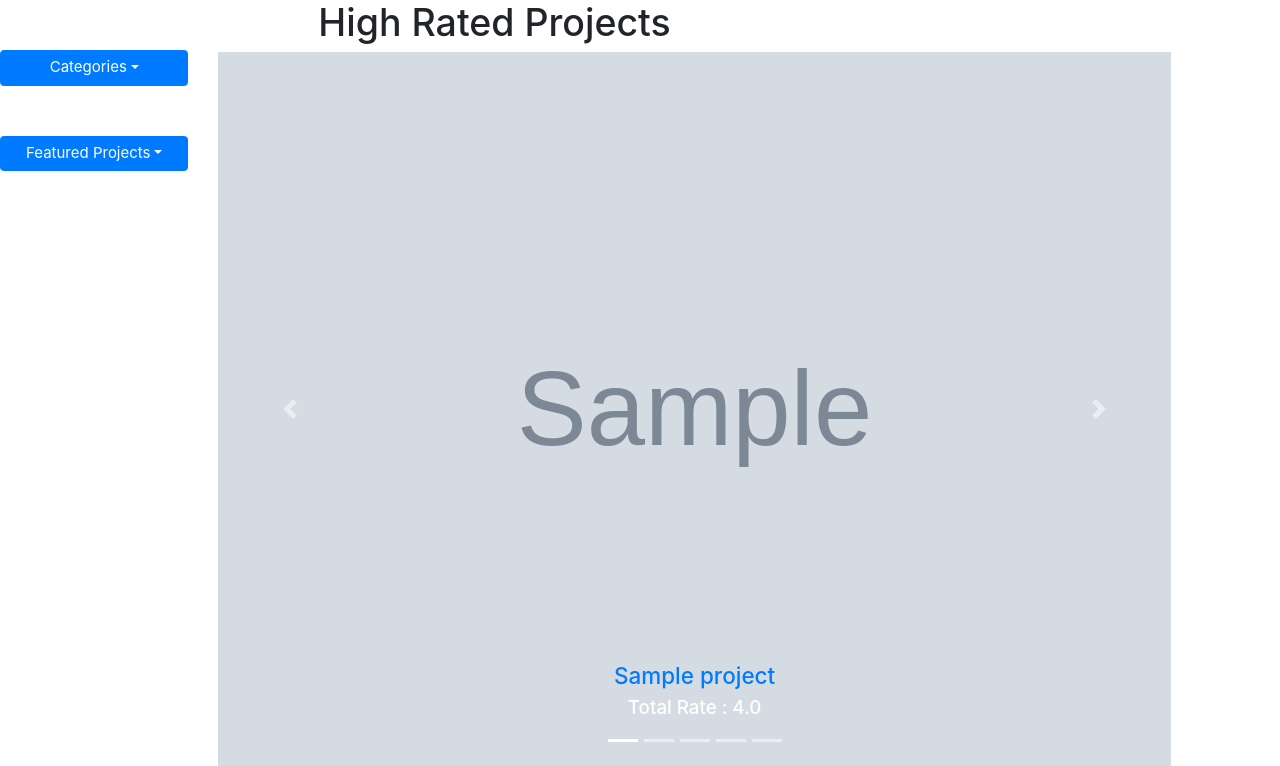
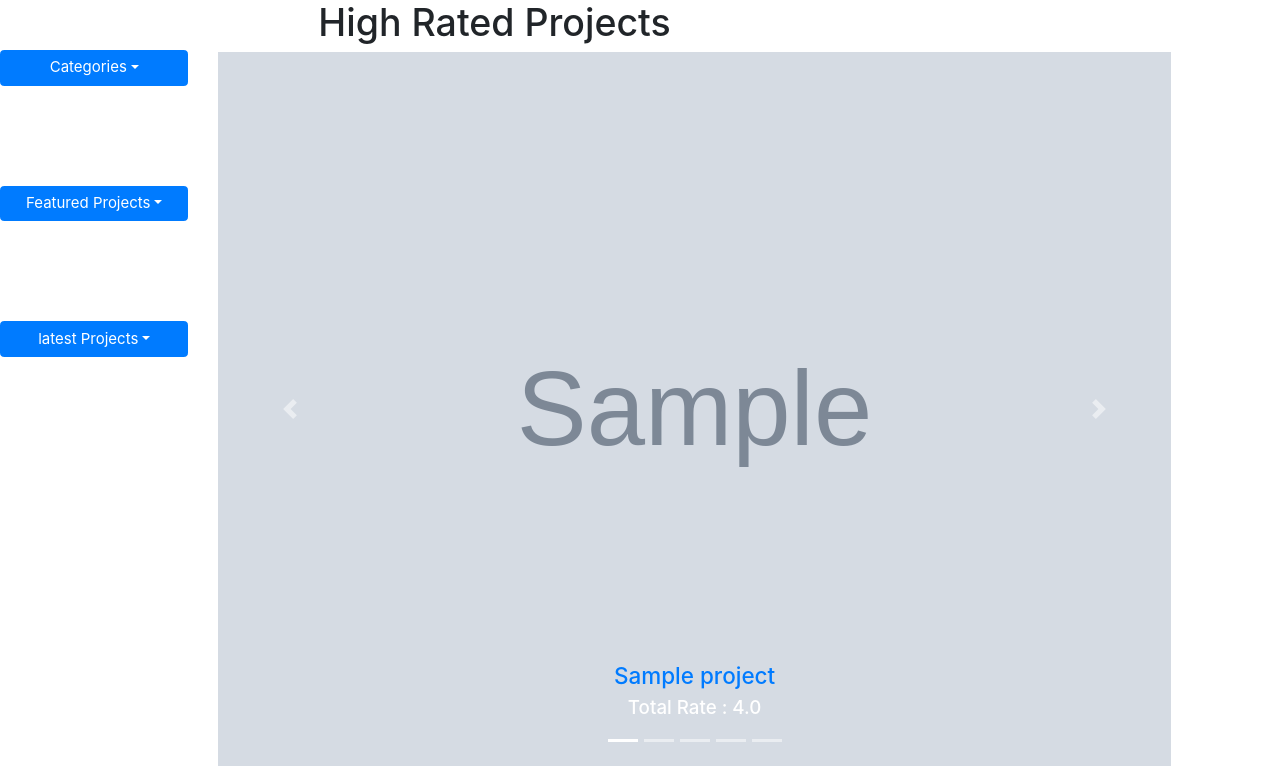
Before and after one commit to mohabrabie/EgyFund-Donation-System-by-Django, a Django app: page / in a window 1280 px wide. Shown: the part 82-848 px from the top of the page. Run offline with Django 3.2, Linux system fonts and the light colour scheme; a user stored in the database is signed in; tables that the repository leaves empty hold one stand-in row (values such as "Sample post"); grey boxes marked "Sample" are stand-in pictures; some libraries are stand-ins or nearby versions.

Commit message:
added latest projects in Home Page with some fixes to layout

```diff
--- a/funds/templates/funds/add.html
+++ b/funds/templates/funds/add.html
@@ -4,15 +4,11 @@
 {% block title %}
     New Project
 {% endblock %}
-{% block home_active %}
 
-{% endblock %}
 {% block new_active %}
 active
 {% endblock %}
-{% block my_projects_active %}
 
-{% endblock %}
 
 {% block content %}
     <div class="container">
--- a/funds/templates/funds/home.html
+++ b/funds/templates/funds/home.html
@@ -5,12 +5,6 @@
 {% endblock %}
 {% block home_active %}
 active
-{% endblock %}
-{% block new_active %}
-
-{% endblock %}
-{% block my_projects_active %}
-
 {% endblock %}
 {% block content %}
 <div class="row">
@@ -40,6 +34,24 @@ active
               </li>
             </a>
             {% endif %}
+          {% endfor %}
+        </ul>
+      </div>
+    </div>
+    <div id="latest">
+      <div class="dropdown">
+        <button class="btn btn-primary dropdown-toggle" type="button" style="width: 100%;" data-toggle="dropdown">latest Projects</button>
+        <ul class="dropdown-menu">
+          {% for p in latest_projects %}
+            <a  href="{% url 'project_read' p.project.id %}" class="link_project">
+              <li style="margin-top: 10px;">
+                  {{ p.project.title }}<br>
+                  {{ p.project.start_date }}
+                  {% if p.img != None %}
+                <img src="{{ p.img.image.url }}" alt="" class="img_link">
+                  {% endif %}
+              </li>
+            </a>
           {% endfor %}
         </ul>
       </div>
--- a/funds/templates/funds/layout/base.html
+++ b/funds/templates/funds/layout/base.html
@@ -44,7 +44,7 @@
        margin-top: 50px;
      }
      #featured{
-       margin-top: 50px;
+       margin-top: 100px;
        text-align: center;
        font-size: 20px;
      }
@@ -57,6 +57,9 @@
      }
      #menu{
        font-size: medium;
+     }
+     #latest{
+       margin-top: 100px;
      }
     </style>
 </head>
--- a/funds/templates/funds/myprojects.html
+++ b/funds/templates/funds/myprojects.html
@@ -1,12 +1,6 @@
 {% extends 'funds/layout/base.html' %}
 {% block title %}
     My Projects
-{% endblock %}
-{% block home_active %}
-
-{% endblock %}
-{% block new_active %}
-
 {% endblock %}
 {% block my_projects_active %}
 active
--- a/funds/views/home.py
+++ b/funds/views/home.py
@@ -15,9 +15,6 @@ def get_all_data():
     print(projects_with_rating)
     for p in projects_with_rating:
         rate = Rating.objects.filter(project=p).aggregate(Avg('rating'))
-        print("===========================project ID")
-        print(p.id)
-        print("===========================")
         if rate['rating__avg'] == None:
             rate['rating__avg'] = 0
         if ProjectPicture.objects.filter(project=p):
@@ -33,9 +30,11 @@ def get_all_data():
     top_projects = sorted(project_list, key=lambda i: i['rate'], reverse=True)[:5]
     first_project = top_projects[0]
     top_projects.remove(top_projects[0])
+    latest_projects = sorted(project_list, key=lambda r: r['project'].start_date, reverse=True)[:5]
     print("HERE NEW LIST OF 5 :  ")
-    print(top_projects)
+    print(latest_projects)
     context = {
+        'latest_projects': latest_projects,
         'first_project': first_project,
         'top_projects': top_projects,
         'all_projects': project_list,
@@ -58,12 +57,11 @@ def index(request):
         searched = request.POST.get('searched')
         if searched:
             projects = Project.objects.filter(title__contains=searched)
-            return render(request, 'funds/search.html',{'searched':searched,
-            'projects':projects})
+            return render(request, 'funds/search.html', {'searched': searched,
+                                                         'projects': projects})
     else:
         context = get_all_data()
         return render(request, 'funds/home.html', context)
-
 
 # def search(request):
 #     if request.method == 'POST':
```
